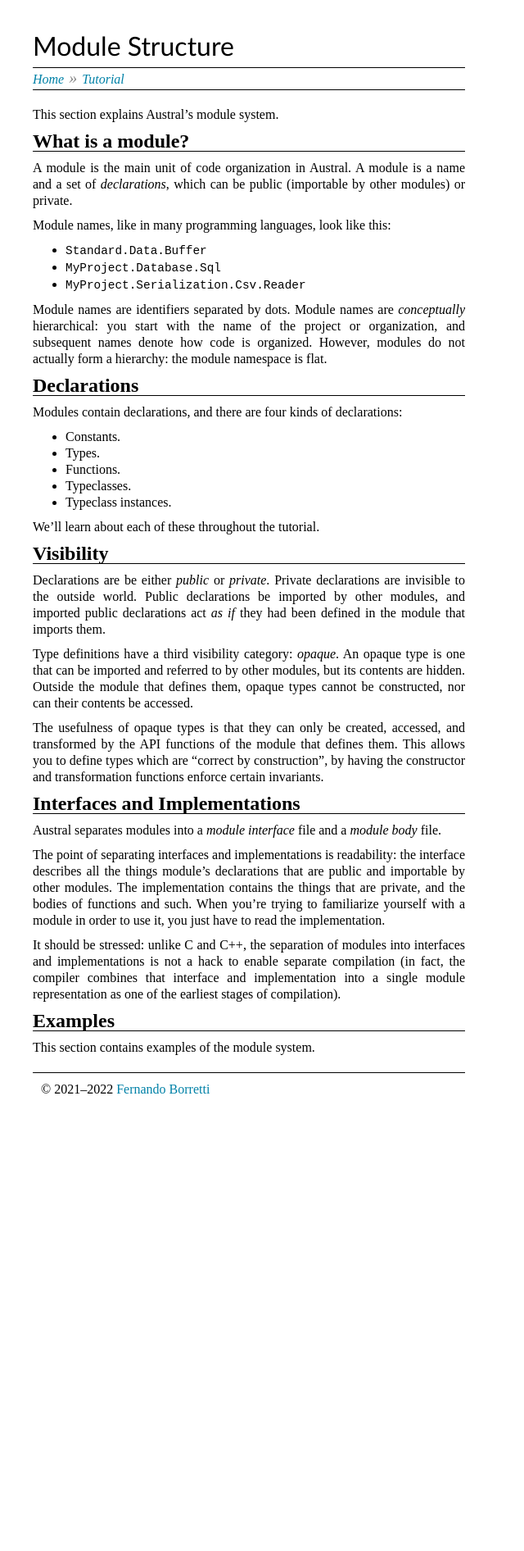
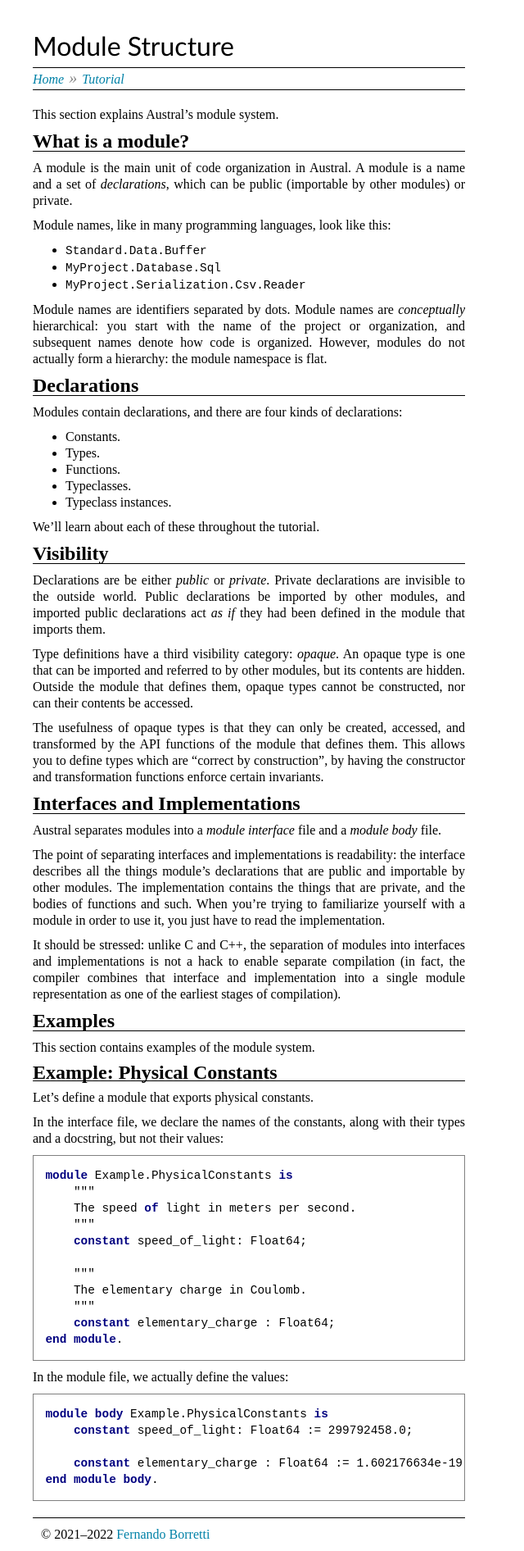
Before and after one commit to austral/austral.github.io, a Jekyll site: the page built from tutorial/modules.md, in a window 1280 px wide. Shown: the whole page at 82% size, without its empty margins (0-640 px from the left). Built offline with Jekyll 4.4.1, drawn with Linux system fonts in a browser that asks for light colours; before the commit the page ends 1349 px from its top, so only the background shows below that.

Commit message:
Add an example of physical constants

````diff
--- a/tutorial/modules.md
+++ b/tutorial/modules.md
@@ -70,3 +70,34 @@ module representation as one of the earliest stages of compilation).
 # Examples
 
 This section contains examples of the module system.
+
+## Example: Physical Constants
+
+Let's define a module that exports physical constants.
+
+In the interface file, we declare the names of the constants, along with their
+types and a docstring, but not their values:
+
+```austral
+module Example.PhysicalConstants is
+    """
+    The speed of light in meters per second.
+    """
+    constant speed_of_light: Float64;
+
+    """
+    The elementary charge in Coulomb.
+    """
+    constant elementary_charge : Float64;
+end module.
+```
+
+In the module file, we actually define the values:
+
+```austral
+module body Example.PhysicalConstants is
+    constant speed_of_light: Float64 := 299792458.0;
+
+    constant elementary_charge : Float64 := 1.602176634e-19;
+end module body.
+```
````
